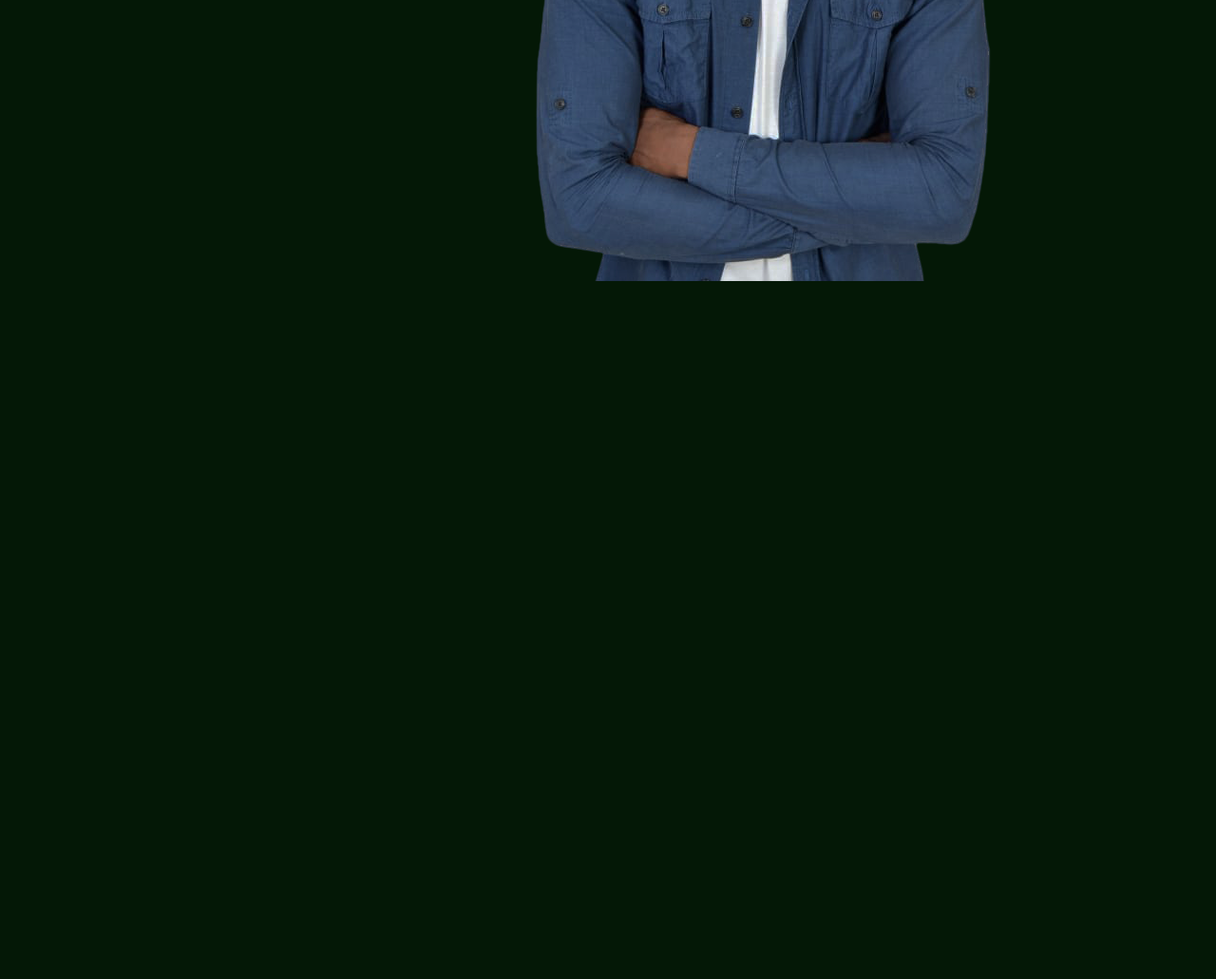
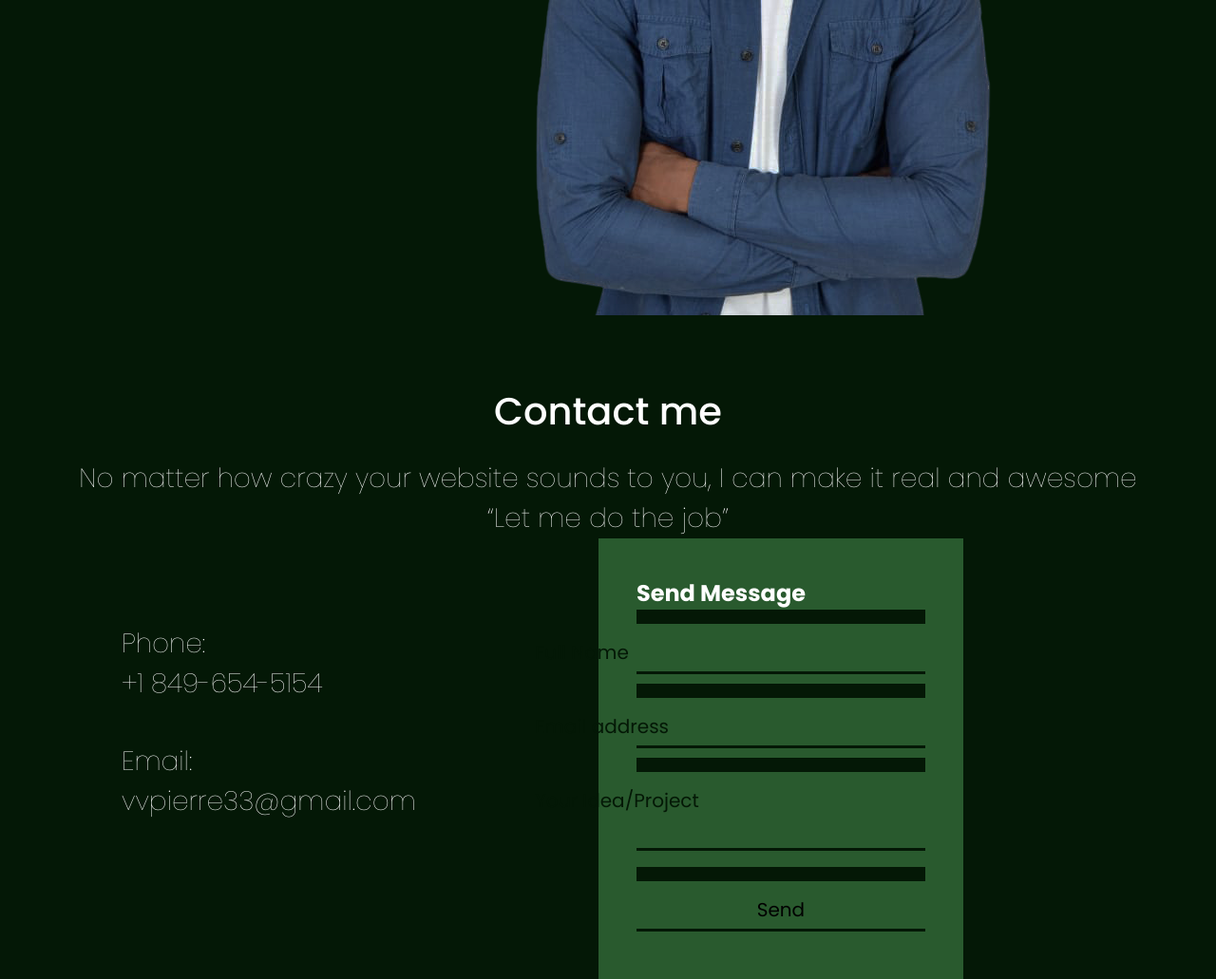
Before and after one commit to Victor-NewbieCoder/Personal-Portfolio-, a plain HTML site: page index.html in a window 1280 px wide. Shown: the part 1259-2290 px from the top of the page at 95% size. Before the commit the page ends 1559 px from the top, so only its background shows below. Drawn offline with Linux system fonts and the light colour scheme.

Commit message:
Adding contact section

```diff
--- a/index.html
+++ b/index.html
@@ -4,6 +4,9 @@
     <meta charset="UTF-8">
     <meta http-equiv="X-UA-Compatible" content="IE=edge">
     <meta name="viewport" content="width=, initial-scale=1.0">
+    <link rel="preconnect" href="https://fonts.googleapis.com">
+<link rel="preconnect" href="https://fonts.gstatic.com" crossorigin>
+<link href="https://fonts.googleapis.com/css2?family=Poppins:wght@100;200;300;400;500;600;700;800;900&display=swap" rel="stylesheet">
     <link rel="stylesheet" href="style.css">
     <title>Victor Portfolio</title>
 </head>
@@ -34,5 +37,40 @@
         </div>
     </div>
 
+    <!--Contact me Section-->
+
+    <div id="Contactform" class="Contactform">
+        <div class="text">
+            <h1>Contact me</h1>
+            <p class="main">No matter how crazy your website sounds to you, I can make it real and awesome
+                <br><Span>“Let me do the job”</Span>
+            </p>
+        </div>
+        <div class="contactext">
+            <p><span>Phone:</span><br>+1 849-654-5154</p>
+            <p><span>Email:</span><br>vvpierre33@gmail.com</p>
+        </div>
+        <div class="formarea">
+            <form>
+                <h2>Send Message</h2>
+                <div class="textbox">
+                    <input type="text" required="required">
+                    <span>Full Name</span>
+                </div>
+                <div class="textbox">
+                    <input type="email" required="required">
+                    <span>Email address</span>
+                </div>
+                <div class="textbox">
+                    <textarea required="required"></textarea>
+                    <span>Your Idea/Project</span>
+                </div>
+                <div class="textbox">
+                    <input type="submit" name="" value="Send">
+                </div>
+            </form>
+        </div>
+    </div>
+
 </body>
 </html>
--- a/style.css
+++ b/style.css
@@ -100,5 +100,88 @@ button:hover{
 
 .img img{
     margin-top: 10%;
+}
 
+/*Contact me Section*/
+
+.Contactform{
+    display: inline-block;
+    color: white;
+    margin-top: 5%;
+    width: 100%;
 }
+.Contactform h1{
+    text-align: center;
+    font-weight: 450;
+    font-size: 40px;
+}
+
+.Contactform .main{
+    text-align: center;
+    margin-top: 20px;
+    font-size: 28px;
+    font-weight: 100;
+}
+.contactext{
+    margin-top: 90px;
+    margin-left: 10%;
+    float: left;
+}
+.contactext p{
+    margin-bottom: 40px;
+    font-size:28px;
+    font-weight: lighter;
+}
+
+.formarea{
+    width: 30%;
+    padding: 40px;
+    background: #295A2E;
+    float: left;
+    margin-left: 15%;
+}
+.formarea .textbox{
+    background: #295A2E;
+    margin-top: 15px;
+}
+
+.formarea .textbox span{
+    background-color: transparent;
+}
+.formarea form h2{
+    background-color: #295A2E;
+}
+
+.formarea .textbox input,
+.formarea .textbox textarea
+{
+    width: 100%;
+    padding: 5px 0;
+    font-size: 20px;
+    margin: 10px 0;
+    border: none;
+    border-bottom: 3px solid #041806;
+    background-color: #295A2E;
+    outline: none;
+    resize: none;
+}
+.formarea .textbox span{
+    position: absolute;
+    left: 44%;
+    padding: 5px 0;
+    font-size: 20px;
+    margin: 10px 0;
+    pointer-events: none;
+    transition: 0.5s;
+    color: #041806;
+}
+
+.formarea .textbox input:focus ~ span,
+.formarea .textbox input:valid ~ span
+.formarea .textbox textarea:focus ~ span,
+.formarea .textbox textarea:valid ~ span
+{
+    color: white;
+    font-size: 15px;
+    transform: translateY(-20px);
+}
```
